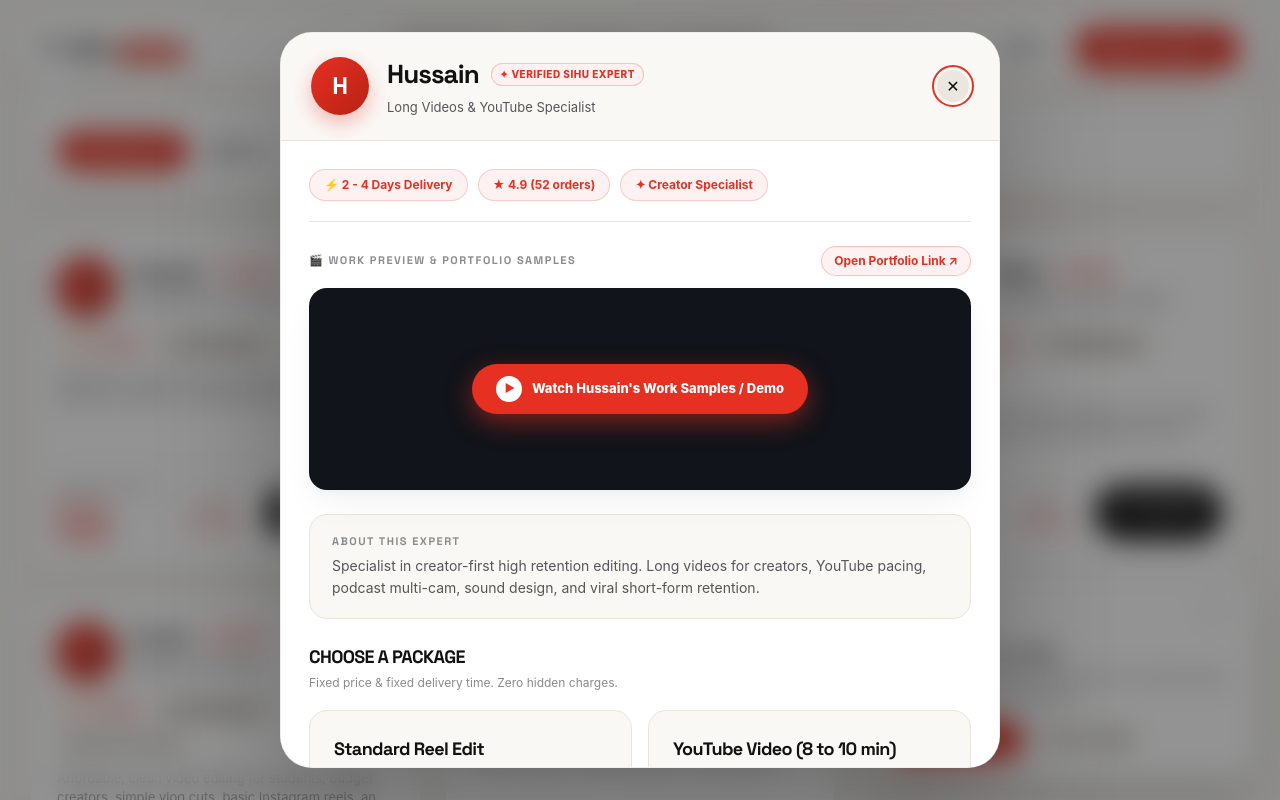
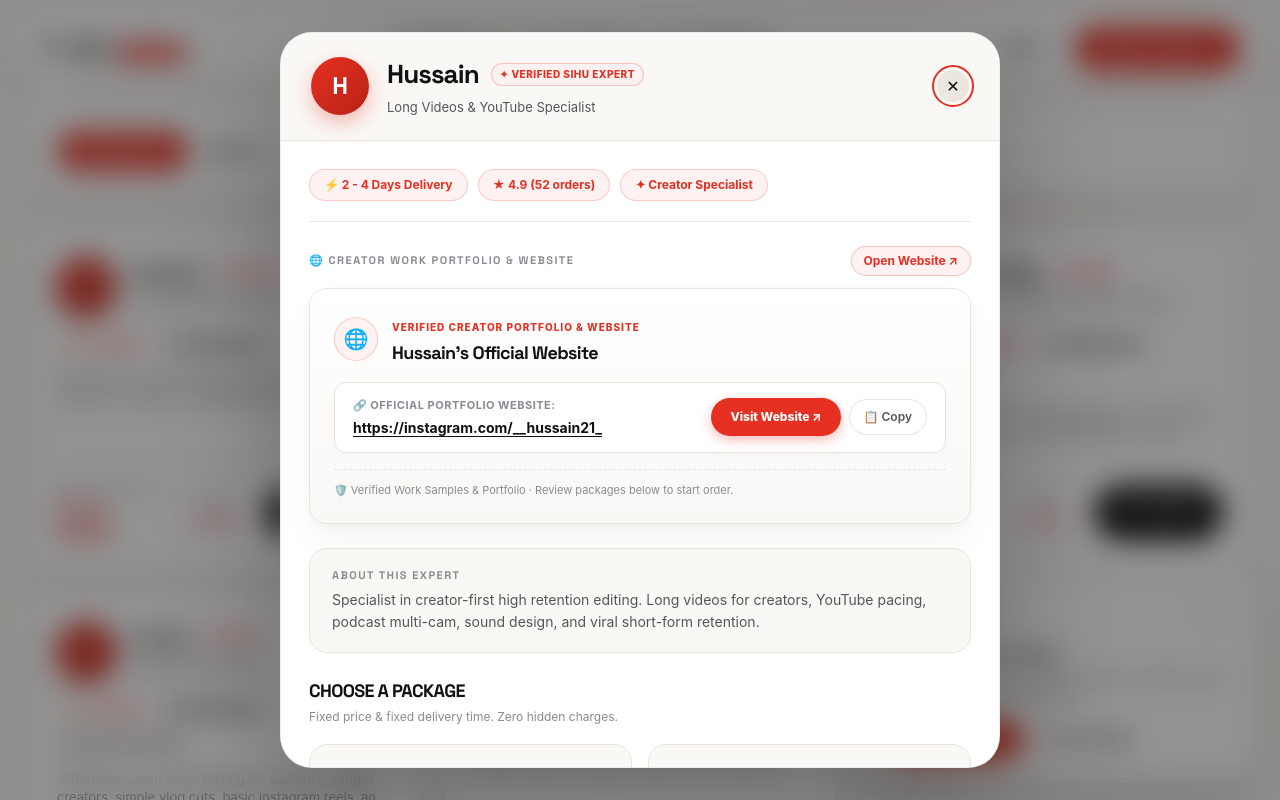
Before and after one commit to hussainshaik00987-max/editorskart, a website: page dist/index.html in a window 1280 px wide. Both pictures are taken after a click on the element 225 px from the left and 1663 px from the top of the page. Shown: the part 1263-2063 px from the top of the page. Drawn offline with Linux system fonts and the light colour scheme.

Commit message:
Replace video button tab with creator website links on video spotter

```diff
--- a/dist/app.js
+++ b/dist/app.js
@@ -601,9 +601,9 @@ const SIHU_TEAM = [
     rating: '★ 4.9 (52 orders)',
     delivery: '2 - 4 Days',
     bio: 'Specialist in creator-first high retention editing. Long videos for creators, YouTube pacing, podcast multi-cam, sound design, and viral short-form retention.',
-    portfolioLink: 'https://instagram.com/sihu_creators',
-    previewUrl: 'assets/sample-reel.mp4',
-    previewTitle: 'Hussain · Cinematic Long Videos & YouTube Reel',
+    website: 'https://instagram.com/__hussain21_',
+    portfolioLink: 'https://instagram.com/__hussain21_',
+    instagram: 'https://instagram.com/__hussain21_',
     packages: [
       {
         name: 'Standard Reel Edit',
@@ -645,9 +645,9 @@ const SIHU_TEAM = [
     rating: '★ 5.0 (64 orders)',
     delivery: '2 Days',
     bio: 'Expert across all editing styles. Hyper-engaging AI content reels, avatar workflows, script-to-video, 3D motion graphics, and viral short-form systems.',
-    portfolioLink: 'https://instagram.com/sihu_creators',
-    previewUrl: 'assets/sample-reel.mp4',
-    previewTitle: 'Phani · AI Content Reels & Visual FX',
+    website: 'https://phani.design/portfolio',
+    portfolioLink: 'https://phani.design/portfolio',
+    instagram: 'https://instagram.com/phani_edits',
     packages: [
       {
         name: 'AI Reel (30 to 60 sec)',
@@ -689,9 +689,9 @@ const SIHU_TEAM = [
     rating: '★ 4.8 (38 orders)',
     delivery: 'Same-Day - 2 Days',
     bio: 'Quick, reliable basic AI video editing for small videos, YouTube thumbnails, social media banners, and carousel graphics.',
-    portfolioLink: 'https://instagram.com/sihu_creators',
-    previewUrl: 'assets/sample-reel.mp4',
-    previewTitle: 'Sandeep · Social Creatives & AI Shorts Demo',
+    website: 'https://behance.net/sandeepcreatives',
+    portfolioLink: 'https://behance.net/sandeepcreatives',
+    instagram: 'https://instagram.com/sandeep_ai_designs',
     packages: [
       {
         name: 'Social Media Poster / Banner',
@@ -733,9 +733,9 @@ const SIHU_TEAM = [
     rating: '★ 4.8 (41 orders)',
     delivery: '1 - 2 Days',
     bio: 'Affordable, clean video editing for students, budget creators, simple vlog cuts, basic Instagram reels, and status clips.',
-    portfolioLink: 'https://instagram.com/sihu_creators',
-    previewUrl: 'assets/sample-reel.mp4',
-    previewTitle: 'Prudvi · Budget Reels & Fast Viral Cuts',
+    website: 'https://drive.google.com/drive/folders/prudvi-sample-cuts',
+    portfolioLink: 'https://drive.google.com/drive/folders/prudvi-sample-cuts',
+    instagram: 'https://instagram.com/prudvi_edits',
     packages: [
       {
         name: 'Basic Reel Edit',
@@ -777,9 +777,9 @@ const SIHU_TEAM = [
     rating: '★ 4.9 (45 orders)',
     delivery: '1 - 3 Days',
     bio: 'Professional logo designer and graphic artist. Business logos, cinematic posters, movie posters, business cards, and vector branding.',
-    portfolioLink: 'https://instagram.com/sihu_creators',
-    previewUrl: 'assets/sample-reel.mp4',
-    previewTitle: 'Sai · Vector Logos & Brand Posters Portfolio',
+    website: 'https://behance.net/saigraphicdesigns',
+    portfolioLink: 'https://behance.net/saigraphicdesigns',
+    instagram: 'https://instagram.com/sai_vector_graphics',
     packages: [
       {
         name: 'Promotional / Event Poster',
@@ -856,9 +856,10 @@ function getApprovedMarketplaceExperts() {
       rating: '★ 5.0 (Verified)',
       delivery: c.turnaround || '1 - 2 Days',
       bio: c.bio || `Specialist in ${c.category}. Tools: ${(c.software || []).join(', ') || 'Standard'}. ${c.experience || '1'} years experience based in ${c.city || 'India'}.`,
-      portfolioLink: c.portfolio || '',
-      previewUrl: (c.portfolio && c.portfolio.includes('.mp4')) ? c.portfolio : 'assets/sample-reel.mp4',
-      previewTitle: `${c.name} · Portfolio Samples`,
+      portfolioLink: c.portfolio || (c.instagram ? (c.instagram.startsWith('http') ? c.instagram : `https://instagram.com/${c.instagram.replace(/^@/, '')}`) : 'https://instagram.com/sihu_creators'),
+      website: c.portfolio || (c.instagram ? (c.instagram.startsWith('http') ? c.instagram : `https://instagram.com/${c.instagram.replace(/^@/, '')}`) : 'https://instagram.com/sihu_creators'),
+      instagram: c.instagram ? (c.instagram.startsWith('http') ? c.instagram : `https://instagram.com/${c.instagram.replace(/^@/, '')}`) : '',
+      previewTitle: `${c.name} · Portfolio Website`,
       packages: packages
     };
   });
@@ -959,6 +960,14 @@ function renderMarketplaceExperts(activeFilter = 'all', searchQuery = '') {
       e.stopPropagation();
       const id = btn.dataset.expertId;
       openExpertProfile(id);
+      setTimeout(() => {
+        const spotter = document.querySelector('#profile-preview-player-card');
+        if (spotter) {
+          spotter.scrollIntoView({ behavior: 'smooth', block: 'nearest' });
+          spotter.classList.add('spotter-highlight');
+          setTimeout(() => spotter.classList.remove('spotter-highlight'), 1800);
+        }
+      }, 100);
     };
   });
 }
@@ -1016,66 +1025,86 @@ function openExpertProfile(expertId) {
   $('#profile-modal-badge').textContent = `✦ ${expert.badge}`;
   $('#profile-modal-bio').textContent = expert.bio;
 
-  // Work Preview & Portfolio Link Section
+  // Work Preview & Website Spotter Section (Video button tab removed, website links displayed on spotter)
+  const mainWebsiteUrl = expert.website || expert.portfolioLink || 'https://instagram.com/sihu_creators';
   const previewLink = $('#profile-modal-preview-link');
-  const previewThumb = $('#profile-preview-thumb');
-  const previewPlayBtn = $('#profile-play-demo-btn');
-  const previewBtnLabel = $('#profile-preview-btn-label');
-
   if (previewLink) {
-    if (expert.portfolioLink) {
-      previewLink.href = expert.portfolioLink;
-      previewLink.style.display = 'inline-flex';
-      previewLink.textContent = 'Open Portfolio Link ↗';
-    } else {
-      previewLink.href = 'https://instagram.com/sihu_creators';
-      previewLink.textContent = 'View Samples on Instagram ↗';
-    }
+    previewLink.href = mainWebsiteUrl;
+    previewLink.textContent = 'Open Website ↗';
+    previewLink.style.display = 'inline-flex';
   }
 
-  if (previewThumb) {
-    if (expert.category === 'design') {
-      previewThumb.style.backgroundImage = "url('assets/reel-7-thumbnail.jpg')";
-    } else {
-      previewThumb.style.backgroundImage = "url('assets/reel-1-thumbnail.jpg')";
-    }
-  }
+  const spotterPanel = $('#video-spotter-panel');
+  if (spotterPanel) {
+    const instagramUrl = expert.instagram ? (expert.instagram.startsWith('http') ? expert.instagram : `https://instagram.com/${expert.instagram.replace(/^@/, '')}`) : null;
 
-  if (previewBtnLabel) {
-    previewBtnLabel.textContent = `Watch ${expert.name}'s Work Samples / Demo`;
-  }
+    spotterPanel.innerHTML = `
+      <div class="spotter-card-inner">
+        <div class="spotter-header-row">
+          <div class="spotter-icon-badge">🌐</div>
+          <div>
+            <span class="spotter-badge">VERIFIED CREATOR PORTFOLIO &amp; WEBSITE</span>
+            <h3 class="spotter-title">${esc(expert.name)}'s Official Website</h3>
+          </div>
+        </div>
 
-  if (previewPlayBtn) {
-    previewPlayBtn.onclick = (e) => {
-      e.stopPropagation();
-      if (expert.previewUrl && expert.previewUrl.endsWith('.mp4')) {
-        const dummyCard = document.createElement('div');
-        dummyCard.className = 'reel-card';
-        dummyCard.innerHTML = `
-          <video class="reel-video" src="${expert.previewUrl}"></video>
-          <div class="reel-pill">⚡ ${expert.delivery}</div>
-          <div class="creator-badge">✦ Verified: ${expert.name}</div>
-          <h3>${expert.previewTitle || expert.name + ' Portfolio'}</h3>
-          <p>${expert.bio}</p>
-          <button class="hire-btn" data-creator="${expert.name}" data-category="${expert.tag}"></button>
-        `;
-        openReelModal(dummyCard);
-      } else if (expert.portfolioLink) {
-        window.open(expert.portfolioLink, '_blank');
-      } else {
-        const dummyCard = document.createElement('div');
-        dummyCard.className = 'reel-card';
-        dummyCard.innerHTML = `
-          <video class="reel-video" src="assets/sample-reel.mp4"></video>
-          <div class="reel-pill">⚡ ${expert.delivery}</div>
-          <div class="creator-badge">✦ Verified: ${expert.name}</div>
-          <h3>${expert.name} - Sample Video Work</h3>
-          <p>${expert.bio}</p>
-          <button class="hire-btn" data-creator="${expert.name}" data-category="${expert.tag}"></button>
-        `;
-        openReelModal(dummyCard);
-      }
-    };
+        <div class="spotter-links-list">
+          <div class="spotter-link-item">
+            <div class="spotter-link-details">
+              <span class="link-label">🔗 Official Portfolio Website:</span>
+              <a href="${esc(mainWebsiteUrl)}" target="_blank" rel="noopener noreferrer" class="spotter-url-link">
+                ${esc(mainWebsiteUrl)}
+              </a>
+            </div>
+            <div class="spotter-btn-group">
+              <a href="${esc(mainWebsiteUrl)}" target="_blank" rel="noopener noreferrer" class="primary spotter-btn">
+                Visit Website ↗
+              </a>
+              <button type="button" class="spotter-copy-btn" data-url="${esc(mainWebsiteUrl)}">
+                📋 Copy
+              </button>
+            </div>
+          </div>
+
+          ${instagramUrl && instagramUrl !== mainWebsiteUrl ? `
+          <div class="spotter-link-item">
+            <div class="spotter-link-details">
+              <span class="link-label">📸 Verified Instagram Profile:</span>
+              <a href="${esc(instagramUrl)}" target="_blank" rel="noopener noreferrer" class="spotter-url-link">
+                ${esc(instagramUrl)}
+              </a>
+            </div>
+            <div class="spotter-btn-group">
+              <a href="${esc(instagramUrl)}" target="_blank" rel="noopener noreferrer" class="spotter-btn secondary">
+                Open Instagram ↗
+              </a>
+              <button type="button" class="spotter-copy-btn" data-url="${esc(instagramUrl)}">
+                📋 Copy
+              </button>
+            </div>
+          </div>
+          ` : ''}
+        </div>
+
+        <div class="spotter-footer-note">
+          <span>🛡️ Verified Work Samples &amp; Portfolio · Review packages below to start order.</span>
+        </div>
+      </div>
+    `;
+
+    // Wire up copy buttons with feedback toast
+    spotterPanel.querySelectorAll('.spotter-copy-btn').forEach(btn => {
+      btn.onclick = () => {
+        const urlToCopy = btn.dataset.url;
+        if (navigator.clipboard) {
+          navigator.clipboard.writeText(urlToCopy).then(() => {
+            btn.textContent = 'Copied! ✓';
+            setTimeout(() => { btn.textContent = '📋 Copy'; }, 2000);
+            showToast('Website link copied to clipboard! 📋');
+          });
+        }
+      };
+    });
   }
 
   const packagesGrid = $('#profile-packages-grid');
--- a/dist/index.html
+++ b/dist/index.html
@@ -328,18 +328,14 @@
     <!-- Work Preview & Portfolio Link Section -->
     <div class="profile-preview-section">
       <div class="preview-section-title">
-        <h4>🎬 WORK PREVIEW &amp; PORTFOLIO SAMPLES</h4>
+        <h4>🌐 CREATOR WORK PORTFOLIO &amp; WEBSITE</h4>
         <a id="profile-modal-preview-link" href="#" target="_blank" rel="noopener noreferrer" class="preview-direct-link">
-          Open Work Portfolio ↗
+          Open Website ↗
         </a>
       </div>
       <div class="profile-preview-player-card" id="profile-preview-player-card">
-        <div class="preview-thumb-banner" id="profile-preview-thumb">
-          <div class="preview-thumb-overlay"></div>
-          <button type="button" class="profile-play-demo-btn" id="profile-play-demo-btn">
-            <span class="play-icon">▶</span>
-            <span id="profile-preview-btn-label">Watch Work Samples &amp; Demo Video</span>
-          </button>
+        <div class="video-spotter-panel" id="video-spotter-panel">
+          <!-- Populated dynamically with creator's website links -->
         </div>
       </div>
     </div>
--- a/dist/style.css
+++ b/dist/style.css
@@ -1620,63 +1620,183 @@ aside small {
   position: relative;
   border-radius: var(--radius-md);
   overflow: hidden;
-  border: 1px solid var(--card-border);
-  background: #11141a;
-  min-height: 180px;
+  border: 1px solid var(--line);
+  background: #ffffff;
   box-shadow: var(--card-shadow);
-}
-
-.preview-thumb-banner {
-  position: relative;
-  width: 100%;
-  height: 200px;
-  background-size: cover;
-  background-position: center;
+  transition: all 0.3s cubic-bezier(0.16, 1, 0.3, 1);
+}
+
+.profile-preview-player-card.spotter-highlight {
+  border-color: var(--red);
+  box-shadow: 0 0 24px var(--red-glow), var(--card-shadow-hover);
+}
+
+.video-spotter-panel {
+  padding: 24px;
+  background: linear-gradient(180deg, #ffffff 0%, #faf8f5 100%);
+}
+
+.spotter-card-inner {
+  display: flex;
+  flex-direction: column;
+  gap: 16px;
+}
+
+.spotter-header-row {
+  display: flex;
+  align-items: center;
+  gap: 14px;
+}
+
+.spotter-icon-badge {
+  width: 44px;
+  height: 44px;
+  border-radius: 50%;
+  background: var(--red-light);
+  color: var(--red);
   display: flex;
   align-items: center;
   justify-content: center;
-  cursor: pointer;
-}
-
-.preview-thumb-overlay {
-  position: absolute;
-  inset: 0;
-  background: linear-gradient(180deg, rgba(17, 20, 26, 0.3) 0%, rgba(17, 20, 26, 0.8) 100%);
-}
-
-.profile-play-demo-btn {
-  position: relative;
-  z-index: 2;
+  font-size: 20px;
+  flex-shrink: 0;
+  border: 1px solid rgba(230, 48, 34, 0.2);
+}
+
+.spotter-badge {
+  font-size: 10px;
+  font-weight: 800;
+  color: var(--red);
+  letter-spacing: 1px;
+  text-transform: uppercase;
+}
+
+.spotter-title {
+  font-size: 18px;
+  font-weight: 800;
+  color: var(--text-primary);
+  margin: 2px 0 0;
+}
+
+.spotter-links-list {
+  display: flex;
+  flex-direction: column;
+  gap: 12px;
+}
+
+.spotter-link-item {
+  display: flex;
+  align-items: center;
+  justify-content: space-between;
+  background: #ffffff;
+  border: 1px solid var(--line);
+  border-radius: var(--radius-sm);
+  padding: 14px 18px;
+  gap: 16px;
+  flex-wrap: wrap;
+  box-shadow: 0 2px 6px rgba(0, 0, 0, 0.03);
+  transition: border-color 0.2s, box-shadow 0.2s;
+}
+
+.spotter-link-item:hover {
+  border-color: rgba(230, 48, 34, 0.35);
+  box-shadow: 0 4px 12px rgba(0, 0, 0, 0.06);
+}
+
+.spotter-link-details {
+  display: flex;
+  flex-direction: column;
+  gap: 4px;
+  min-width: 200px;
+  flex: 1;
+}
+
+.link-label {
+  font-size: 11px;
+  font-weight: 700;
+  color: var(--text-muted);
+  text-transform: uppercase;
+  letter-spacing: 0.5px;
+}
+
+.spotter-url-link {
+  font-size: 14px;
+  font-weight: 700;
+  color: var(--text-primary);
+  text-decoration: underline;
+  text-underline-offset: 3px;
+  word-break: break-all;
+  transition: color 0.2s;
+}
+
+.spotter-url-link:hover {
+  color: var(--red);
+}
+
+.spotter-btn-group {
+  display: flex;
+  align-items: center;
+  gap: 8px;
+}
+
+.spotter-btn {
+  padding: 9px 18px;
+  font-size: 12px;
+  font-weight: 800;
+  border-radius: var(--radius-pill);
   display: inline-flex;
   align-items: center;
-  gap: 10px;
-  padding: 12px 24px;
+  gap: 4px;
+  text-decoration: none;
+  transition: all 0.2s;
+}
+
+.spotter-btn.primary {
   background: var(--red);
   color: #ffffff;
-  border-radius: var(--radius-pill);
-  font-weight: 800;
-  font-size: 13px;
+  box-shadow: 0 4px 12px var(--red-glow);
+}
+
+.spotter-btn.primary:hover {
+  background: var(--red-hover);
+  transform: translateY(-1px);
+}
+
+.spotter-btn.secondary {
+  background: #f1eee7;
+  color: var(--text-primary);
+  border: 1px solid var(--line);
+}
+
+.spotter-btn.secondary:hover {
+  background: #e5e1d6;
+}
+
+.spotter-copy-btn {
+  background: #ffffff;
+  border: 1px solid var(--line);
+  color: var(--text-secondary);
+  font-size: 12px;
+  font-weight: 600;
+  padding: 8px 14px;
+  border-radius: var(--radius-pill);
   cursor: pointer;
-  box-shadow: 0 8px 24px rgba(230, 48, 34, 0.5);
   transition: all 0.2s;
 }
 
-.profile-play-demo-btn:hover {
-  transform: scale(1.04);
-  background: var(--red-hover);
-}
-
-.profile-play-demo-btn .play-icon {
-  width: 26px;
-  height: 26px;
-  border-radius: 50%;
-  background: #ffffff;
-  color: var(--red);
-  display: inline-flex;
-  align-items: center;
-  justify-content: center;
+.spotter-copy-btn:hover {
+  background: #faf8f5;
+  color: var(--text-primary);
+  border-color: #d8d4c9;
+}
+
+.spotter-footer-note {
   font-size: 11px;
-  padding-left: 2px;
+  color: var(--text-muted);
+  border-top: 1px dashed var(--line);
+  padding-top: 12px;
+  display: flex;
+  align-items: center;
+  gap: 6px;
 }
 
 .profile-about-box {
```
